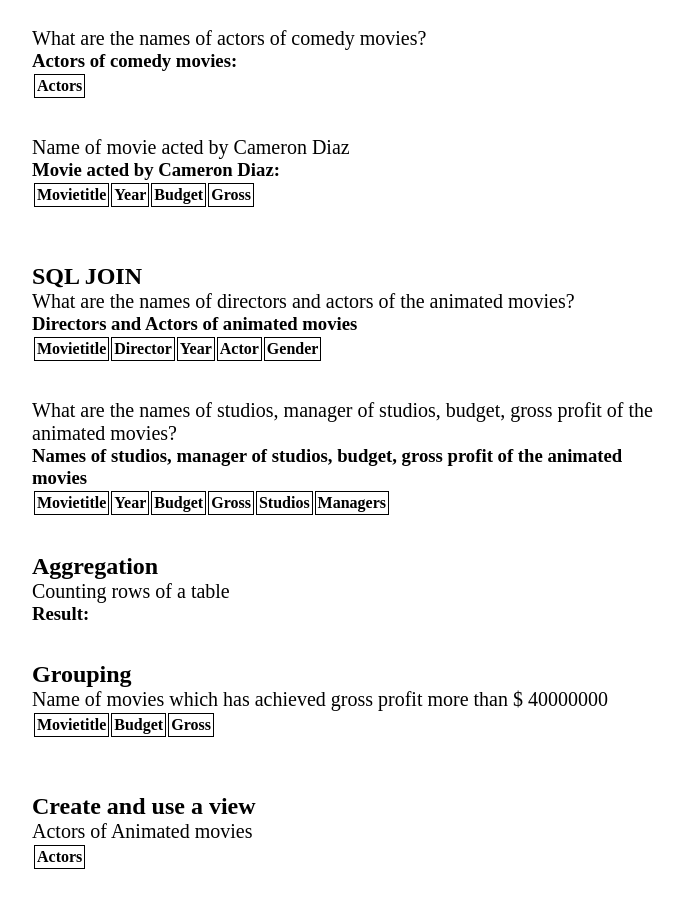
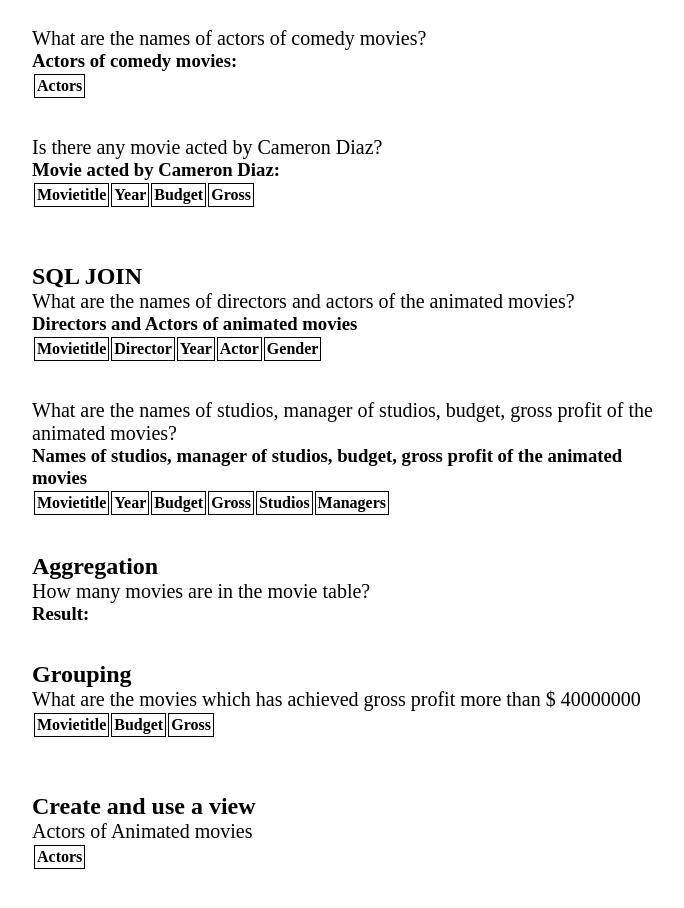
Before and after one commit to KMeem22/Simple-CRUD-App, a website: page Client/fivequeries.html in a window 1280 px wide. Shown: the part 420-1328 px from the top of the page, without its empty margins (288-972 px from the left). Drawn offline with Linux system fonts and the light colour scheme; no server answers.

Commit message:
Khuzista

```diff
--- a/Client/fivequeries.html
+++ b/Client/fivequeries.html
@@ -71,7 +71,7 @@
 
                 <br><br/>
 
-                <p>Name of movie acted by Cameron Diaz
+                <p>Is there any movie acted by Cameron Diaz?
                     <h3>Movie acted by Cameron Diaz:</h3>
                 </p>
 
@@ -143,7 +143,7 @@
         <h2>Aggregation</h2>
         <div id="count_r">
 
-            <p>Counting rows of a table</p>
+            <p>How many movies are in the movie table?</p>
 
             <h3>Result: </h3>
 
@@ -153,7 +153,7 @@
         <h2>Grouping</h2>
         <div id="count_r">
 
-            <p>Name of movies which has achieved gross profit more than $ 40000000</p>
+            <p>What are the movies which has achieved gross profit more than $ 40000000</p>
 
             <table id="group_table">
 
```
